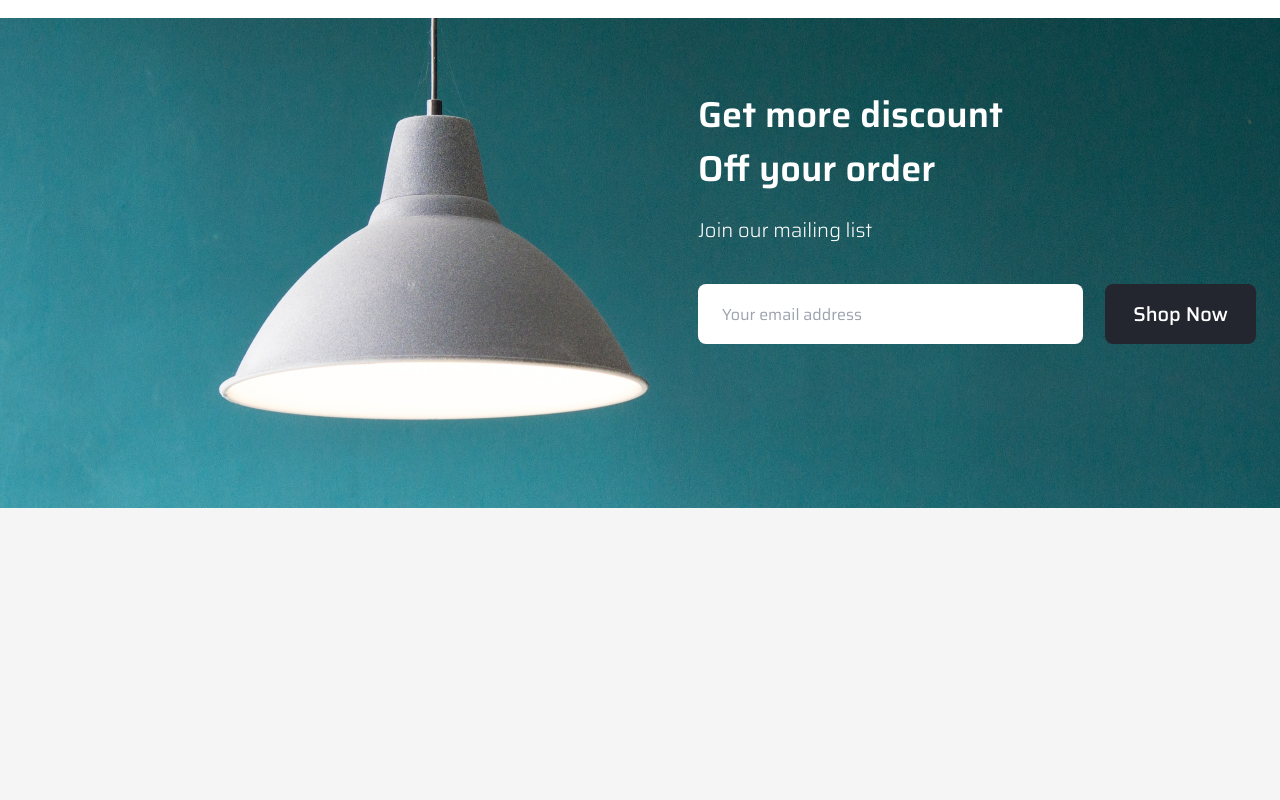
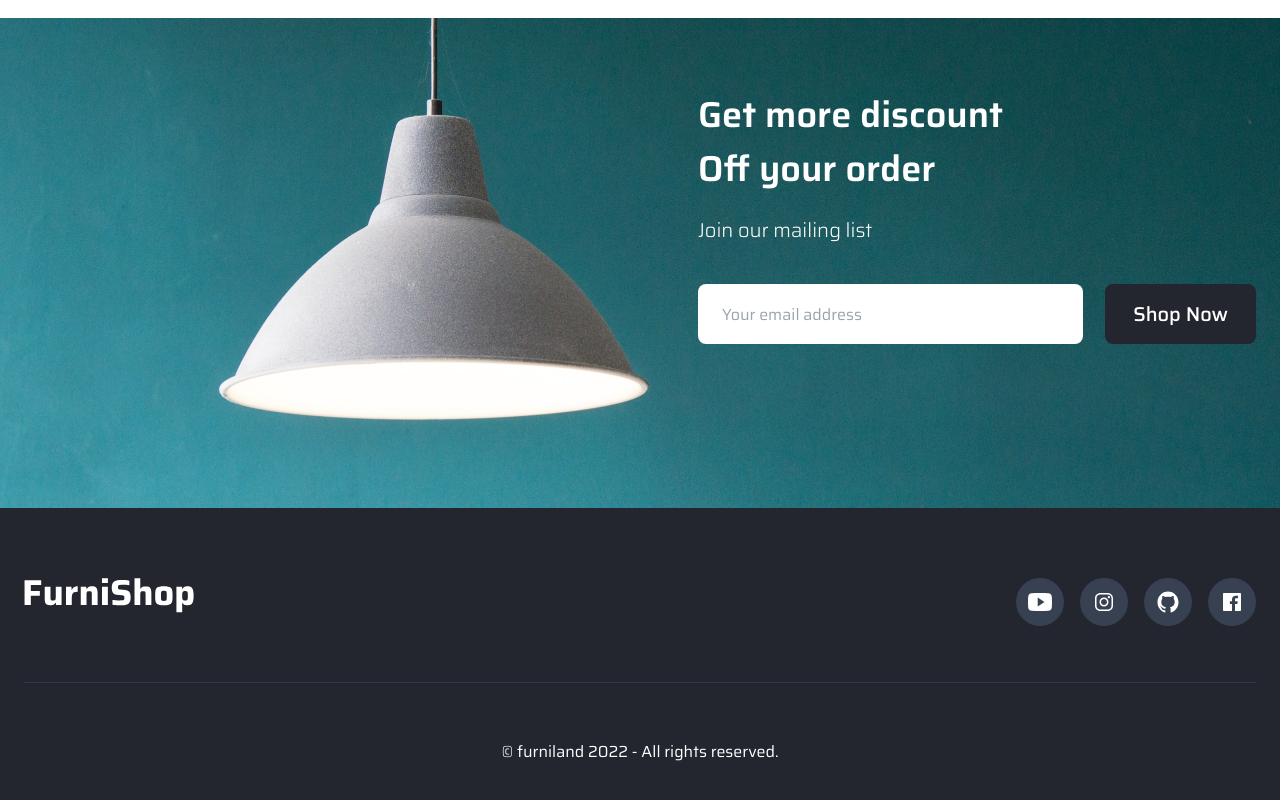
Before and after one commit to manlikeganga19/FurnitureLand, a React (Create React App) app: page / in a window 1280 px wide. Shown: the part 4664-5464 px from the top of the page. Before the commit the page ends 5172 px from the top, so only its background shows below. Built offline with nearby package versions, Linux system fonts and the light colour scheme; the HTML template or start-up script is replaced by a standard one.

Commit message:
worked on the footer

```diff
--- a/src/App.js
+++ b/src/App.js
@@ -6,6 +6,7 @@
 import Products from './components/Products';
 import Testimonial from './components/Testimonial'
 import Newsletter from './components/Newsletter'
+import Footer from './components/Footer'
 
 
 const App = () => {
@@ -18,6 +19,7 @@
       <Products/>
       <Testimonial/>
       <Newsletter/>
+      <Footer/>
     </div>
   );
 };
--- a/src/components/Footer.js
+++ b/src/components/Footer.js
@@ -1,7 +1,31 @@
-import React from 'react';
+import React from "react";
+import Logo from "../assets/img/logo.svg";
+import { footer } from "../data";
 
 const Footer = () => {
-  return <div>Footer</div>;
+  return (
+    <footer className="section bg-primary text-white">
+      <div className="container mx-auto">
+        <div className="flex flex-col lg:flex-row justify-between border-b border-opacity-75 border-gray-700 pb-7 lg:pb-14 mb-14">
+          <a className="mb-6 lg:mb-0" href="#">
+            <img src={Logo} alt="" />
+          </a>
+          <div className="flex gap-x-4">
+            {footer.social.map((item, index) => {
+              return (
+              <div className="w-12 h-12 text-2xl bg-gray-700 hover:bg-accent rounded-full flex justify-center items-center transition" key={index}>
+                <a href="#" >{item.icon}</a>
+              </div>
+              );
+            })}
+          </div>
+        </div>
+        <p className="text-center">
+          &copy; furniland 2022 - All rights reserved.
+        </p>
+      </div>
+    </footer>
+  );
 };
 
 export default Footer;
```
